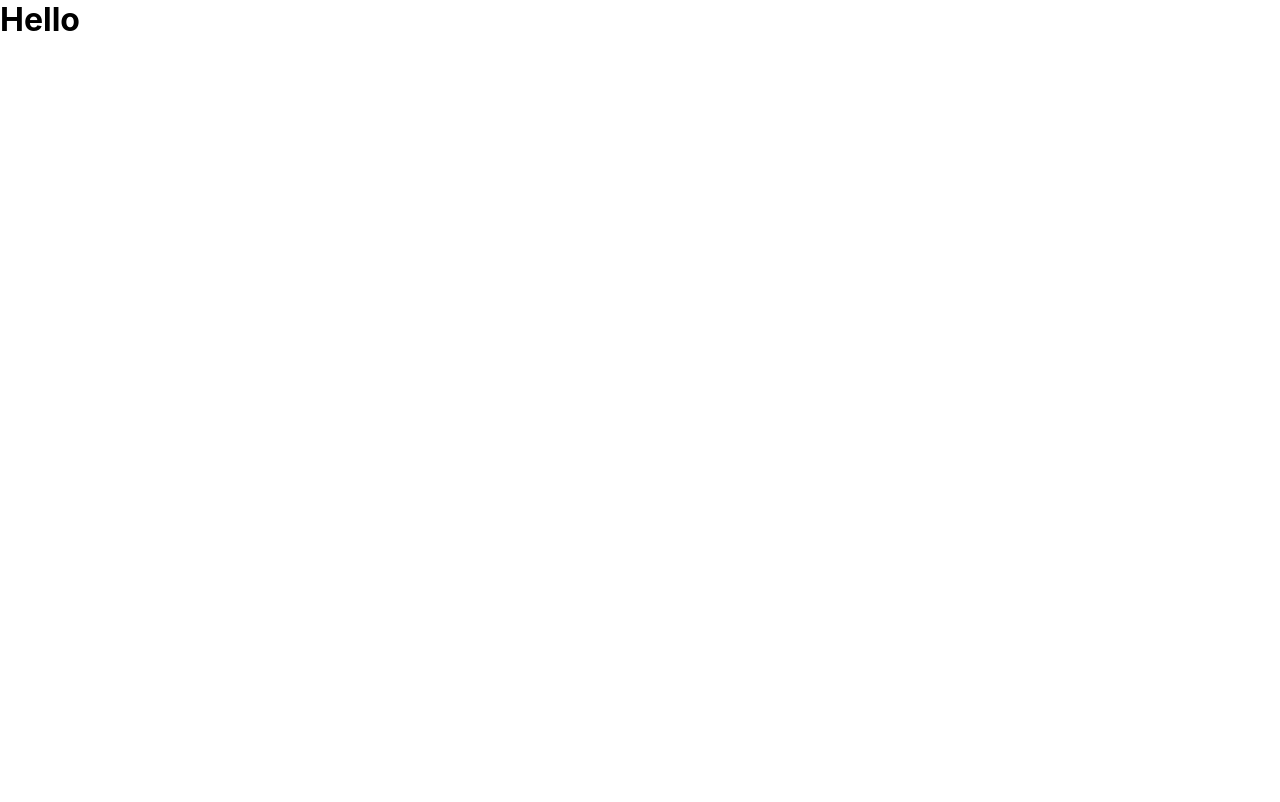
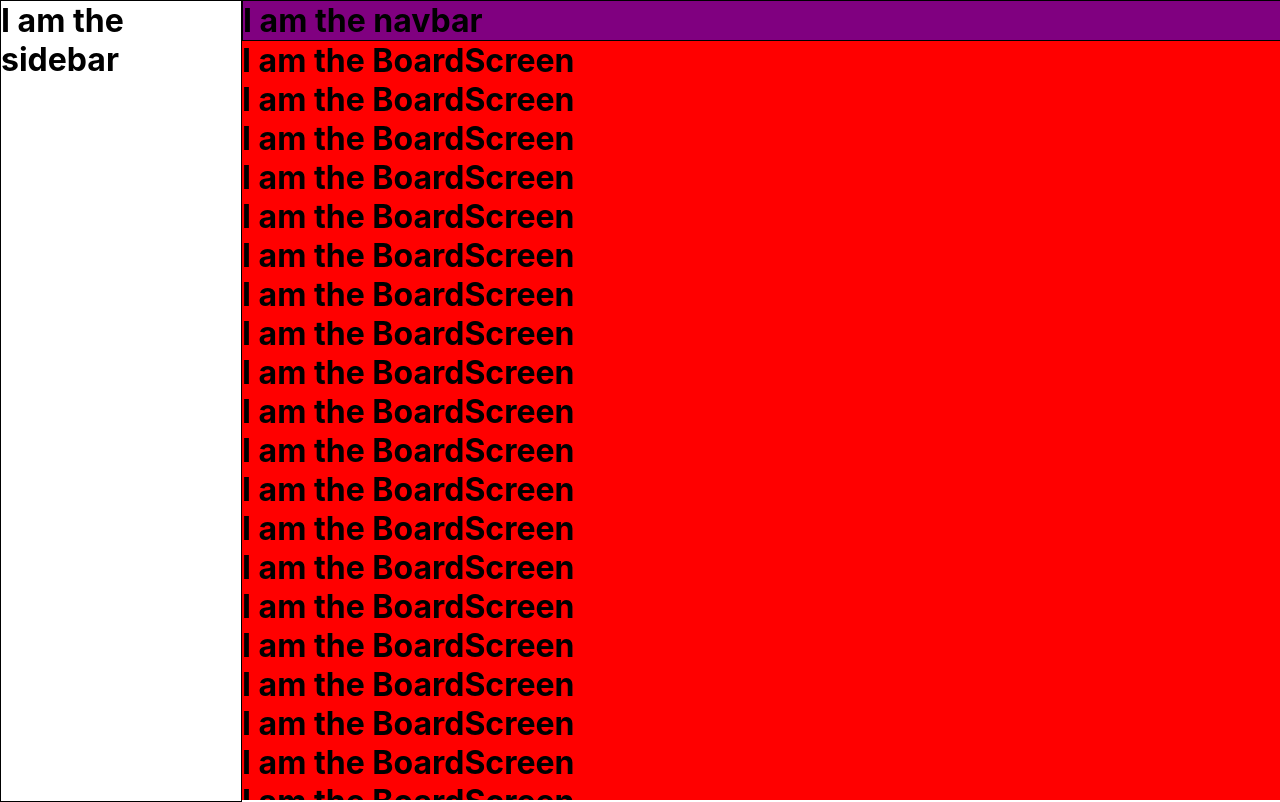
Before and after one commit to ARJUN-SABU/kanban-clone, a React (Create React App) app: page / in a window 1280 px wide. Built offline with nearby package versions, Linux system fonts and the light colour scheme.

Commit message:
Built the basic 3-section structure of the website

```diff
--- a/src/App.css
+++ b/src/App.css
@@ -2,3 +2,21 @@
   padding: 0;
   margin: 0;
 }
+
+.app {
+  display: flex;
+  min-height: 100vh;
+}
+
+.app__sidebarContainer {
+  border: 1px solid black;
+  height: 100vh;
+  width: 240px;
+  /* overflow-y: scroll; */
+}
+
+.app__navbarAndBoardScreenContainer {
+  background-color: yellow;
+  height: 100vh;
+  flex: 1;
+}
--- a/src/App.js
+++ b/src/App.js
@@ -1,9 +1,19 @@
+//css
 import "./App.css";
+
+//compnents
+import Sidebar from "./components/Sidebar";
+import NavbarAndBoardScreen from "./components/NavbarAndBoardScreen";
 
 function App() {
   return (
-    <div className="App">
-      <h1>Hello</h1>
+    <div className="app">
+      <div className="app__sidebarContainer">
+        <Sidebar />
+      </div>
+      <div className="app__navbarAndBoardScreenContainer">
+        <NavbarAndBoardScreen />
+      </div>
     </div>
   );
 }
--- /dev/null
+++ b/src/components/BoardScreen.js
@@ -0,0 +1,49 @@
+//styles
+import "../styles/BoardScreen.css";
+
+function BoardScreen() {
+  return (
+    <div className="boardScreen">
+      <h1>I am the BoardScreen</h1>
+      <h1>I am the BoardScreen</h1>
+      <h1>I am the BoardScreen</h1>
+      <h1>I am the BoardScreen</h1>
+      <h1>I am the BoardScreen</h1>
+      <h1>I am the BoardScreen</h1>
+      <h1>I am the BoardScreen</h1>
+      <h1>I am the BoardScreen</h1>
+      <h1>I am the BoardScreen</h1>
+      <h1>I am the BoardScreen</h1>
+      <h1>I am the BoardScreen</h1>
+      <h1>I am the BoardScreen</h1>
+      <h1>I am the BoardScreen</h1>
+      <h1>I am the BoardScreen</h1>
+      <h1>I am the BoardScreen</h1>
+      <h1>I am the BoardScreen</h1>
+      <h1>I am the BoardScreen</h1>
+      <h1>I am the BoardScreen</h1>
+      <h1>I am the BoardScreen</h1>
+      <h1>I am the BoardScreen</h1>
+      <h1>I am the BoardScreen</h1>
+      <h1>I am the BoardScreen</h1>
+      <h1>I am the BoardScreen</h1>
+      <h1>I am the BoardScreen</h1>
+      <h1>I am the BoardScreen</h1>
+      <h1>I am the BoardScreen</h1>
+      <h1>I am the BoardScreen</h1>
+      <h1>I am the BoardScreen</h1>
+      <h1>I am the BoardScreen</h1>
+      <h1>I am the BoardScreen</h1>
+      <h1>I am the BoardScreen</h1>
+      <h1>I am the BoardScreen</h1>
+      <h1>I am the BoardScreen</h1>
+      <h1>I am the BoardScreen</h1>
+      <h1>I am the BoardScreen</h1>
+      <h1>I am the BoardScreen</h1>
+      <h1>I am the BoardScreen</h1>
+      <h1>I am the BoardScreen</h1>
+      <h1>I am the BoardScreen</h1>
+    </div>
+  );
+}
+export default BoardScreen;
--- /dev/null
+++ b/src/components/Navbar.js
@@ -0,0 +1,10 @@
+import "../styles/Navbar.css";
+
+function Navbar() {
+  return (
+    <div className="navbar">
+      <h1>I am the navbar</h1>
+    </div>
+  );
+}
+export default Navbar;
--- /dev/null
+++ b/src/components/NavbarAndBoardScreen.js
@@ -0,0 +1,17 @@
+//styles
+import "../styles/NavbarAndBoardScreen.css";
+
+//components
+import Navbar from "./Navbar";
+import BoardScreen from "./BoardScreen";
+
+function NavbarAndBoardScreen() {
+  return (
+    <div className="navbarAndBoardScreen">
+      <Navbar />
+      <BoardScreen />
+    </div>
+  );
+}
+
+export default NavbarAndBoardScreen;
--- /dev/null
+++ b/src/components/Sidebar.js
@@ -0,0 +1,12 @@
+//styles
+import "../styles/Sidebar.css";
+
+function Sidebar() {
+  return (
+    <div>
+      <h1>I am the sidebar</h1>
+    </div>
+  );
+}
+
+export default Sidebar;
--- /dev/null
+++ b/src/styles/BoardScreen.css
@@ -0,0 +1,6 @@
+.boardScreen {
+  background-color: red;
+  width: 100%;
+  flex: 1;
+  overflow-y: scroll;
+}
--- /dev/null
+++ b/src/styles/Navbar.css
@@ -0,0 +1,4 @@
+.navbar {
+  width: 100%;
+  border: 1px solid black;
+}
--- /dev/null
+++ b/src/styles/NavbarAndBoardScreen.css
@@ -0,0 +1,7 @@
+.navbarAndBoardScreen {
+  background-color: purple;
+  height: 100vh;
+  width: 100%;
+  display: flex;
+  flex-direction: column;
+}
```
Also changed, not shown: src/styles/Sidebar.css (added).
